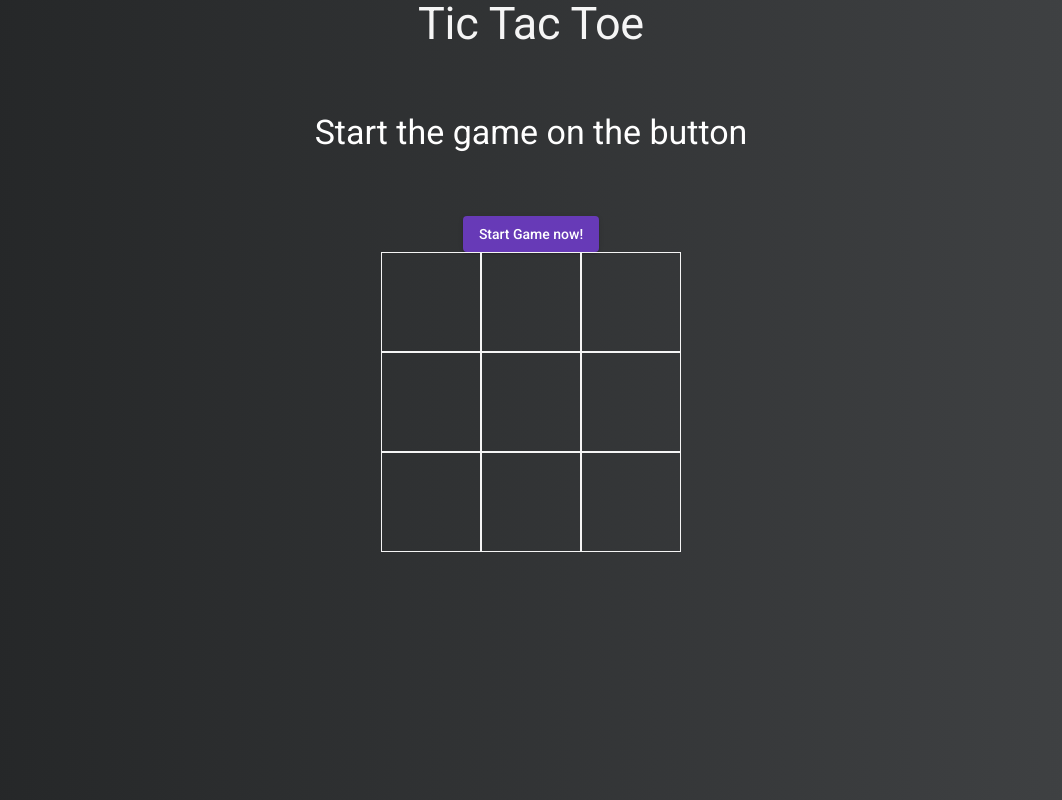
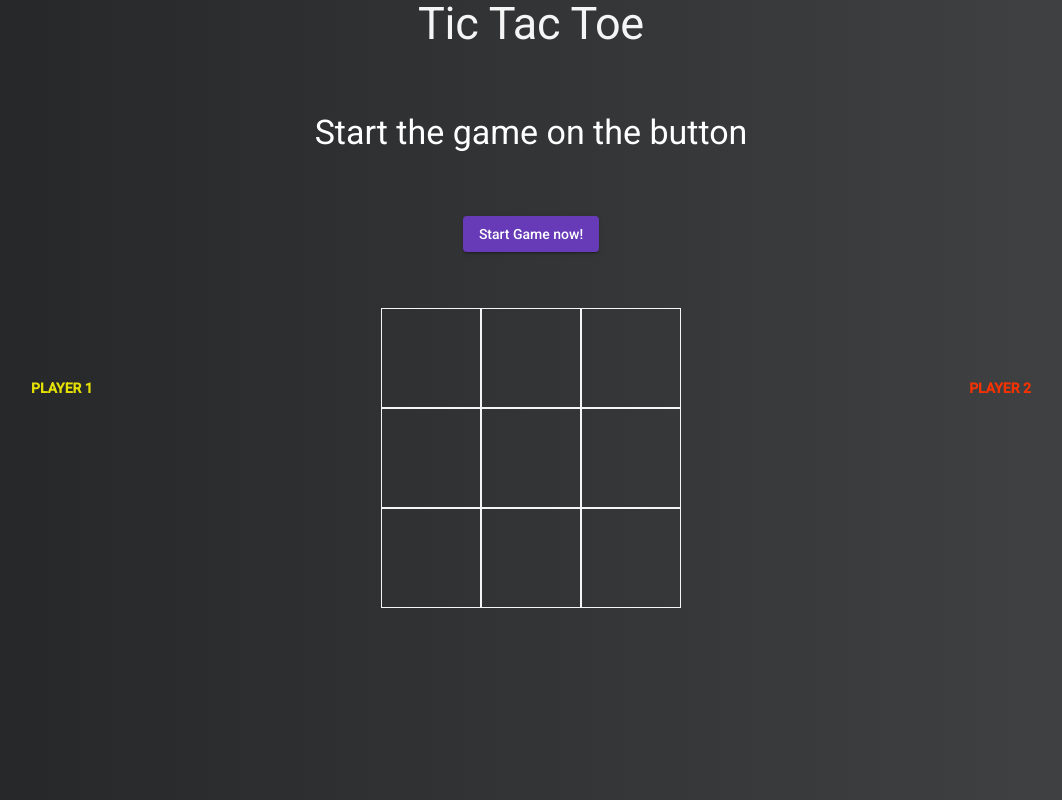
Before and after one commit to NataliaRajska/tictactoe-angular, an Angular app: page / in a window 1280 px wide. Shown: the whole page, without its empty margins (109-1171 px from the left). Built offline with nearby package versions, Linux system fonts and the light colour scheme.

Commit message:
Add players

```diff
--- a/src/app/game/game.component.html
+++ b/src/app/game/game.component.html
@@ -1,28 +1,35 @@
 <div class="main-container">
     <h1 class="mat-display-2">Tic Tac Toe</h1>
     <div class="field d-flex justify-content-center">
-        <p  class="mat-display-1">Start the game on the button</p>
+        <p class="mat-display-1">Start the game on the button</p>
     </div>
     <div class="field d-flex justify-content-center">
-        <button mat-raised-button color="primary" class="start-game-button"> Start Game now! </button>
+        <button mat-raised-button color="primary" class="start-game-button"> Start Game now!</button>
     </div>
 
     <div class="gameboard">
-        <div class=""></div>
+        <div class="players player-one align-self-center">
+            <p class="mat-body-1">PLAYER 1</p>
+        </div>
         <div class="gamefield container-fluid">
             <div class="row">
                 <div class="subfield col-4"></div>
                 <div class="subfield col-4"></div>
                 <div class="subfield col-4"></div>
-     </div>     <div class="row">
+            </div>
+            <div class="row">
                 <div class="subfield col-4"></div>
                 <div class="subfield col-4"></div>
                 <div class="subfield col-4"></div>
-     </div>     <div class="row">
+            </div>
+            <div class="row">
                 <div class="subfield col-4"></div>
                 <div class="subfield col-4"></div>
                 <div class="subfield col-4"></div>
             </div>
         </div>
+        <div class="players player-two align-self-center">
+            <p class="mat-body-2">PLAYER 2</p>
         </div>
     </div>
+</div>
--- a/src/app/game/game.component.scss
+++ b/src/app/game/game.component.scss
@@ -12,8 +12,33 @@ button {
   background-color: yellowgreen;
 }
 
+.mat-body-1 {
+  font-weight: 700;
+  margin: 0 0 10em 10em;
+}
+.mat-body-2 {
+  font-weight: 700;
+  margin: 0 10em 10em 0;
+}
+
 .main-container {
   .gameboard {
+    margin-top: 4em;
+    display: flex;
+    flex-direction: row;
+    justify-content: space-between;
+
+    .player-one {
+      p {
+        color: #e3df04;
+      }
+    }
+    .player-two {
+      p {
+        color: #f53302;
+      }
+    }
+
     .gamefield {
     max-width: 300px;
     .subfield {
```
Lines whose indentation alone changed are shown as unchanged.
